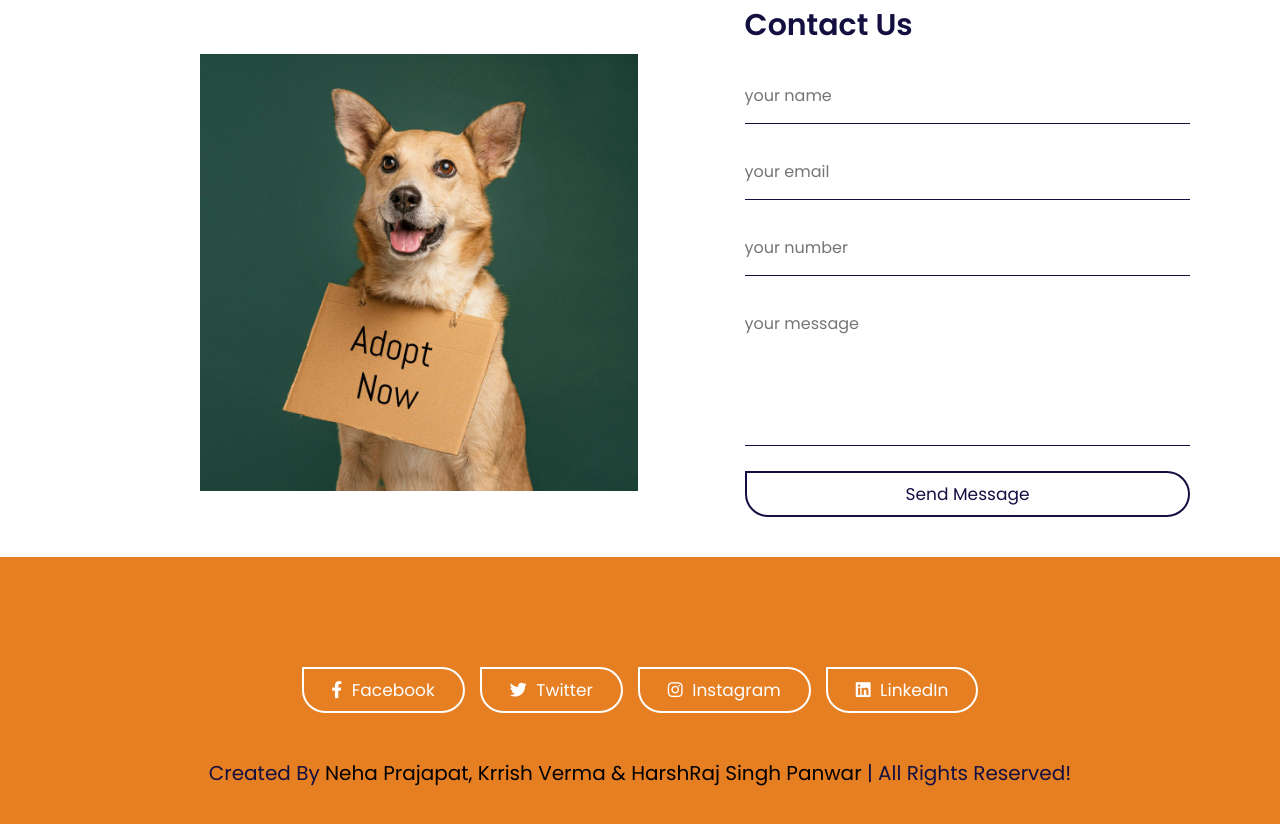
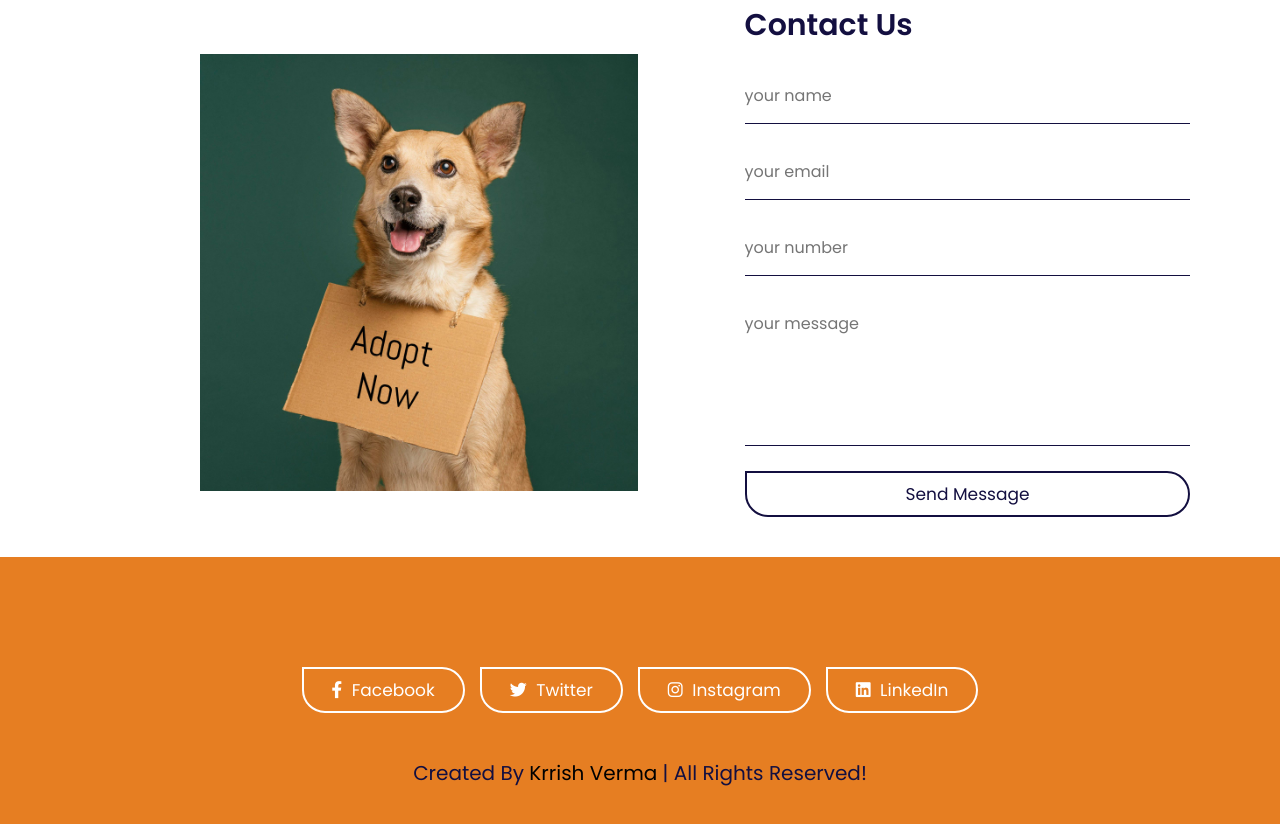
Before and after one commit to Krishverma0702/Happy-Pets, a plain HTML site: page index.html in a window 1280 px wide. Shown: the part 3986-4810 px from the top of the page. Drawn offline with Linux system fonts and the light colour scheme.

Commit message:
Update index.html

```diff
--- a/index.html
+++ b/index.html
@@ -275,7 +275,7 @@
         <a href="https://www.linkedin.com/in/harshraj-singh-panwar-029a3823a/" class="btn"><i class="fab fa-linkedin"></i> LinkedIn</a>
     </div>
 
-    <div class="credit"> created by <span> Neha Prajapat, Krrish Verma & HarshRaj Singh Panwar</span> | all rights reserved! </div>
+    <div class="credit"> created by <span> Krrish Verma</span> | all rights reserved! </div>
 </section>
 
 
```
